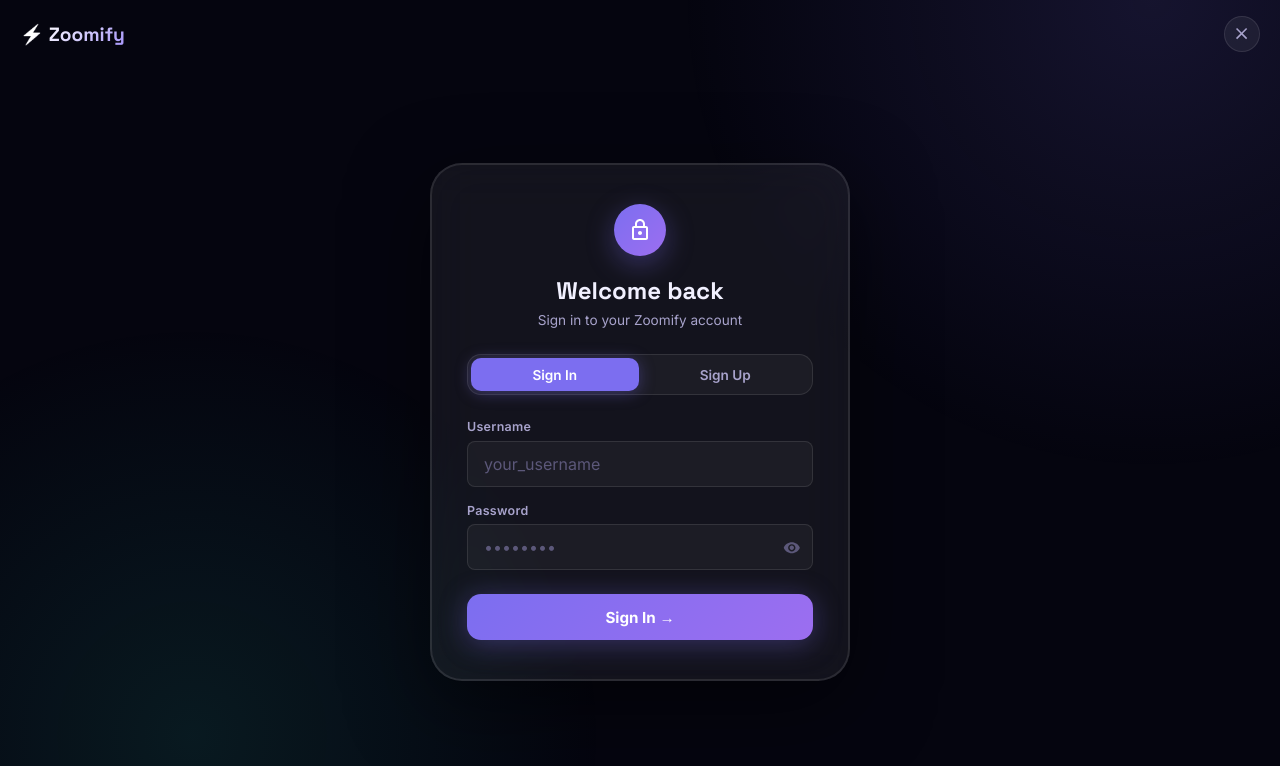
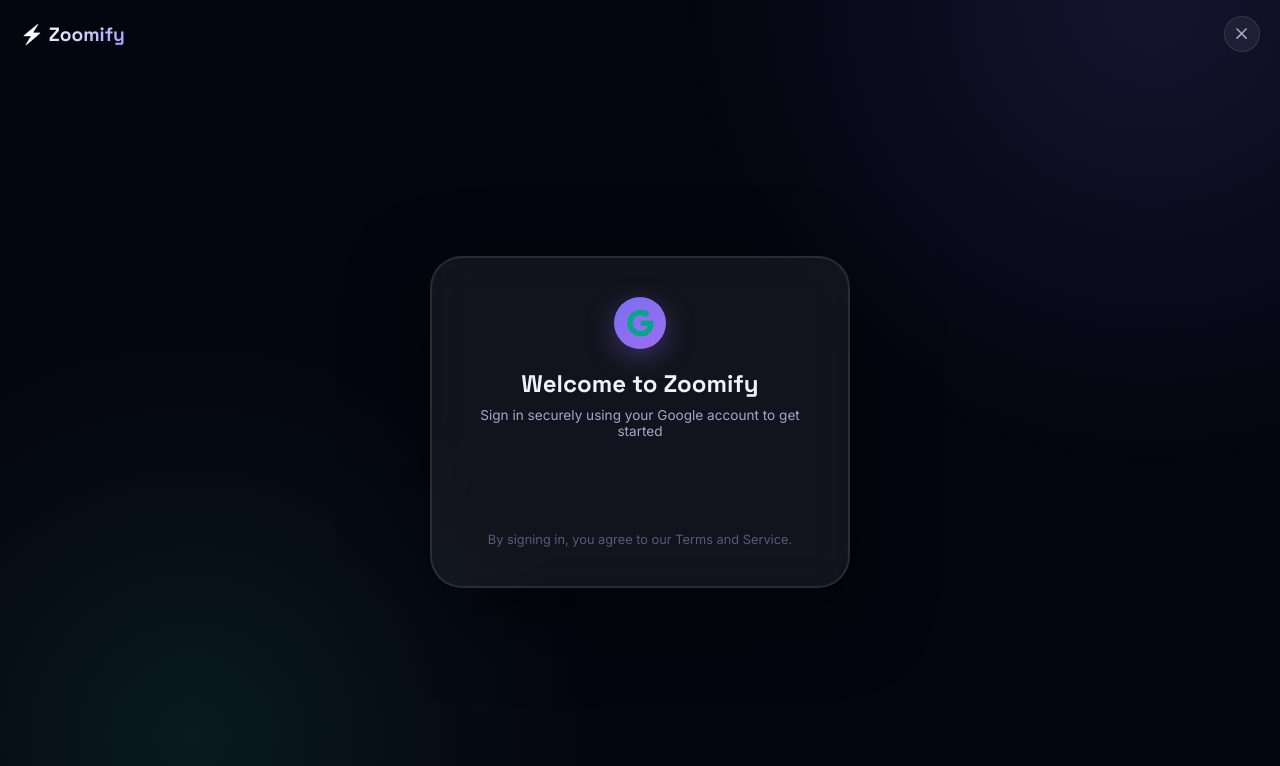
Before and after one commit to rahulkumar86920/Zoomify, a React (Create React App) app in the folder frontend/: page /#/auth in a window 1280 px wide. Shown: the top 766 px of the page. Built offline with nearby package versions, Linux system fonts and the light colour scheme.

Commit message:
feat: migrate authentication to single sign-on via Google Identity Services and handle missing profile picture fallback

```diff
--- a/frontend/public/index.html
+++ b/frontend/public/index.html
@@ -20,6 +20,8 @@
     />
 
     <title>Zoomify — Video Calls Reimagined</title>
+    <!-- Google Identity Services -->
+    <script src="https://accounts.google.com/gsi/client" async defer></script>
   </head>
   <body>
     <noscript>You need to enable JavaScript to run this app.</noscript>
--- a/frontend/src/pages/authentication.jsx
+++ b/frontend/src/pages/authentication.jsx
@@ -1,23 +1,82 @@
 import React, { useState, useContext, useEffect } from "react";
 import { useNavigate } from "react-router-dom";
 import "../App.css";
-import LockOutlinedIcon from "@mui/icons-material/LockOutlined";
-import VisibilityIcon from "@mui/icons-material/Visibility";
-import VisibilityOffIcon from "@mui/icons-material/VisibilityOff";
 import CloseIcon from "@mui/icons-material/Close";
+import GoogleIcon from "@mui/icons-material/Google";
+import CloudUploadIcon from "@mui/icons-material/CloudUpload";
 import { AuthContext } from "../contexts/AuthContext";
 
+// REPLACE THIS CLIENT ID WITH YOUR ACTUAL GOOGLE DEVELOPER CONSOLE CLIENT ID
+const GOOGLE_CLIENT_ID = "679808381862-2l70l8r0k7ebvqq7h3l3a193630v85c2.apps.googleusercontent.com";
+
 export default function Authentication() {
-  const [username, setUsername] = useState("");
-  const [password, setPassword] = useState("");
-  const [name, setName]         = useState("");
-  const [profilePic, setProfilePic] = useState(""); // base64 representation of uploaded image
-  const [error, setError]       = useState("");
-  const [message, setMessage]   = useState("");
-  const [formState, setFormState] = useState(0); // 0 = login, 1 = register
-  const [showPass, setShowPass] = useState(false);
-  const [showSnack, setShowSnack] = useState(false);
-  const [loading, setLoading]   = useState(false);
+  const [error, setError] = useState("");
+  const [loading, setLoading] = useState(false);
+  const [showUploadForm, setShowUploadForm] = useState(false);
+  const [profilePic, setProfilePic] = useState("");
+  const [sessionData, setSessionData] = useState(null);
+
+  const { handleGoogleLogin, updateProfile } = useContext(AuthContext);
+  const navigate = useNavigate();
+
+  useEffect(() => {
+    if (localStorage.getItem("token")) {
+      navigate("/home");
+      return;
+    }
+
+    // Callback to process JWT response from Google Identity Services
+    const handleGoogleCredentialResponse = async (response) => {
+      setError("");
+      setLoading(true);
+      try {
+        const data = await handleGoogleLogin(response.credential);
+        if (data) {
+          if (data.isNewUser) {
+            // Succeeded but Google account has no profile picture
+            setSessionData(data);
+            setShowUploadForm(true);
+          } else {
+            // Already registered with profile photo, enter dashboard
+            navigate("/home");
+          }
+        }
+      } catch (err) {
+        const msg = err?.response?.data?.message || "Google authentication failed.";
+        setError(msg);
+      } finally {
+        setLoading(false);
+      }
+    };
+
+    /* global google */
+    if (window.google) {
+      google.accounts.id.initialize({
+        client_id: GOOGLE_CLIENT_ID,
+        callback: handleGoogleCredentialResponse,
+      });
+
+      google.accounts.id.renderButton(
+        document.getElementById("google-login-btn"),
+        { theme: "outline", size: "large", width: "100%", text: "signin_with" }
+      );
+    } else {
+      const interval = setInterval(() => {
+        if (window.google) {
+          google.accounts.id.initialize({
+            client_id: GOOGLE_CLIENT_ID,
+            callback: handleGoogleCredentialResponse,
+          });
+          google.accounts.id.renderButton(
+            document.getElementById("google-login-btn"),
+            { theme: "outline", size: "large", width: "100%", text: "signin_with" }
+          );
+          clearInterval(interval);
+        }
+      }, 500);
+      return () => clearInterval(interval);
+    }
+  }, [navigate, handleGoogleLogin]);
 
   const handleImageUpload = (e) => {
     const file = e.target.files[0];
@@ -34,50 +93,22 @@ export default function Authentication() {
     }
   };
 
-  const { handleRegister, handleLogin } = useContext(AuthContext);
-  const navigate = useNavigate();
-
-  useEffect(() => {
-    if (localStorage.getItem("token")) {
-      navigate("/home");
+  const handleCompleteRegistration = async (e) => {
+    e.preventDefault();
+    if (!profilePic) {
+      setError("Please upload a profile picture.");
+      return;
     }
-  }, [navigate]);
-
-  useEffect(() => {
-    if (showSnack) {
-      const t = setTimeout(() => setShowSnack(false), 3500);
-      return () => clearTimeout(t);
-    }
-  }, [showSnack]);
-
-  const handleAuth = async (e) => {
-    e.preventDefault();
     setError("");
     setLoading(true);
     try {
-      if (formState === 0) {
-        await handleLogin(username, password);
-      } else {
-        const result = await handleRegister(name, username, password, profilePic);
-        setMessage(result || "Account created! Please sign in.");
-        setShowSnack(true);
-        setFormState(0);
-        setUsername("");
-        setPassword("");
-        setName("");
-        setProfilePic("");
-      }
+      await updateProfile(sessionData.name, sessionData.uniqueId, profilePic);
+      navigate("/home");
     } catch (err) {
-      const msg = err?.response?.data?.message || "Something went wrong.";
-      setError(msg);
+      setError("Failed to update profile image. Please try again.");
     } finally {
       setLoading(false);
     }
-  };
-
-  const switchTab = (tab) => {
-    setFormState(tab);
-    setError("");
   };
 
   return (
@@ -102,64 +133,48 @@ export default function Authentication() {
 
       {/* Card */}
       <div className="authContent">
-        <div className="authCard">
-          {/* Icon */}
+        <div className="authCard googleAuthCard">
+          {!showUploadForm ? (
+            <>
               <div className="authIconWrapper">
-            <LockOutlinedIcon />
+                <GoogleIcon style={{ fontSize: "2rem", color: "#00a884" }} />
               </div>
 
-          <h1>{formState === 0 ? "Welcome back" : "Create account"}</h1>
-          <p>
-            {formState === 0
-              ? "Sign in to your Zoomify account"
-              : "Join Zoomify — it's free"}
+              <h1>Welcome to Zoomify</h1>
+              <p style={{ marginBlock: "0.5rem 1.5rem" }}>
+                Sign in securely using your Google account to get started
               </p>
 
-          {/* Tabs */}
-          <div className="authTabs">
-            <button
-              type="button"
-              className={`authTab ${formState === 0 ? "active" : ""}`}
-              onClick={() => switchTab(0)}
-            >
-              Sign In
-            </button>
-            <button
-              type="button"
-              className={`authTab ${formState === 1 ? "active" : ""}`}
-              onClick={() => switchTab(1)}
-            >
-              Sign Up
-            </button>
+              {error && <p className="authError" style={{ marginBlock: "1rem" }}>⚠ {error}</p>}
+
+              <div id="google-login-btn" style={{ minHeight: "45px", marginTop: "1rem" }}></div>
+
+              <div style={{ marginTop: "1.5rem", fontSize: "0.8rem", color: "var(--text-muted)", textAlign: "center" }}>
+                By signing in, you agree to our Terms and Service.
+              </div>
+            </>
+          ) : (
+            <>
+              <div className="authIconWrapper">
+                <CloudUploadIcon style={{ fontSize: "2rem", color: "#00a884" }} />
               </div>
 
-          {/* Form */}
-          <form onSubmit={handleAuth} noValidate>
-            {formState === 1 && (
-              <>
-                <div className="authField">
-                  <label htmlFor="full-name">Full Name</label>
-                  <input
-                    id="full-name"
-                    type="text"
-                    placeholder="Rahul Sah"
-                    value={name}
-                    onChange={(e) => setName(e.target.value)}
-                    autoComplete="name"
-                    required
-                  />
-                </div>
-                <div className="authField">
-                  <label>Profile Photo</label>
+              <h1>Set Profile Picture</h1>
+              <p style={{ marginBlock: "0.5rem 1.5rem" }}>
+                Your Google account does not have a public profile picture. Please upload a photo to continue.
+              </p>
+
+              <form onSubmit={handleCompleteRegistration}>
+                <div className="authField" style={{ marginBottom: "1.5rem" }}>
                   <div className="fileUploadWrapper">
                     <input
                       type="file"
                       accept="image/*"
                       onChange={handleImageUpload}
-                      id="profile-pic-upload"
+                      id="signup-profile-pic"
                       style={{ display: "none" }}
                     />
-                    <label htmlFor="profile-pic-upload" className="fileUploadLabel">
+                    <label htmlFor="signup-profile-pic" className="fileUploadLabel">
                       {profilePic ? (
                         <div className="avatarPreview">
                           <img src={profilePic} alt="Preview" />
@@ -167,87 +182,28 @@ export default function Authentication() {
                         </div>
                       ) : (
                         <div className="avatarPlaceholder">
-                          <span>Click to Upload Photo</span>
+                          <span>Click to Select Profile Image</span>
                         </div>
                       )}
                     </label>
                   </div>
                 </div>
-              </>
-            )}
 
-            <div className="authField">
-              <label htmlFor="auth-username">Username</label>
-              <input
-                id="auth-username"
-                type="text"
-                placeholder="your_username"
-                value={username}
-                onChange={(e) => setUsername(e.target.value)}
-                autoComplete="username"
-                required
-              />
-            </div>
-
-            <div className="authField" style={{ position: "relative" }}>
-              <label htmlFor="auth-password">Password</label>
-              <input
-                id="auth-password"
-                type={showPass ? "text" : "password"}
-                placeholder="••••••••"
-                value={password}
-                onChange={(e) => setPassword(e.target.value)}
-                autoComplete={formState === 0 ? "current-password" : "new-password"}
-                style={{ paddingRight: "2.8rem" }}
-                required
-              />
-              <button
-                type="button"
-                onClick={() => setShowPass((v) => !v)}
-                style={{
-                  position: "absolute",
-                  right: "0.75rem",
-                  top: "2.25rem",
-                  background: "none",
-                  border: "none",
-                  color: "var(--text-muted)",
-                  cursor: "pointer",
-                  display: "flex",
-                  alignItems: "center",
-                  padding: 0,
-                }}
-                tabIndex={-1}
-              >
-                {showPass ? (
-                  <VisibilityOffIcon style={{ fontSize: "1.1rem" }} />
-                ) : (
-                  <VisibilityIcon style={{ fontSize: "1.1rem" }} />
-                )}
-              </button>
-            </div>
-
-            {error && <p className="authError">⚠ {error}</p>}
+                {error && <p className="authError" style={{ marginBlock: "1rem" }}>⚠ {error}</p>}
 
                 <button
                   type="submit"
                   className="authSubmitBtn"
-              disabled={loading}
-              style={{ opacity: loading ? 0.7 : 1, cursor: loading ? "not-allowed" : "pointer" }}
+                  disabled={loading || !profilePic}
+                  style={{ opacity: (loading || !profilePic) ? 0.7 : 1 }}
                 >
-              {loading
-                ? "Please wait…"
-                : formState === 0
-                ? "Sign In →"
-                : "Create Account →"}
+                  {loading ? "Completing Setup..." : "Complete Registration →"}
                 </button>
               </form>
+            </>
+          )}
         </div>
       </div>
-
-      {/* Success snackbar */}
-      {showSnack && (
-        <div className="authSnackbar">✓ {message}</div>
-      )}
     </div>
   );
 }
```
Also changed, not shown: frontend/src/contexts/AuthContext.jsx (+20 -0 lines), 2 other files (tests, documents, lock files or other folders). Lines whose indentation alone changed are shown as unchanged.
